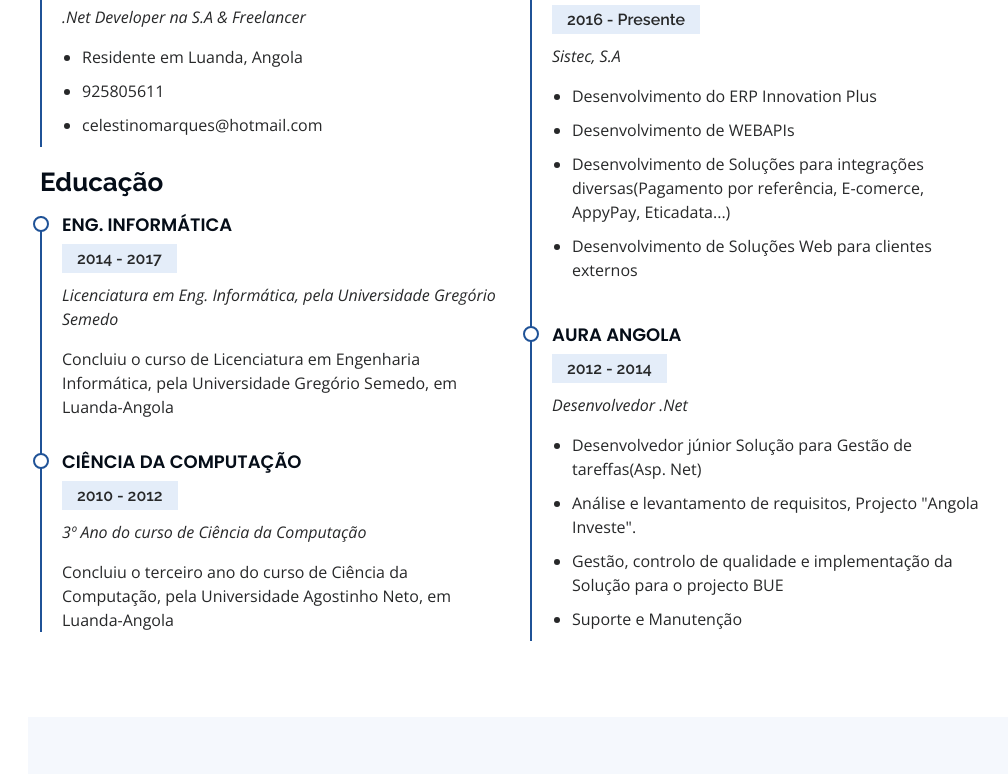
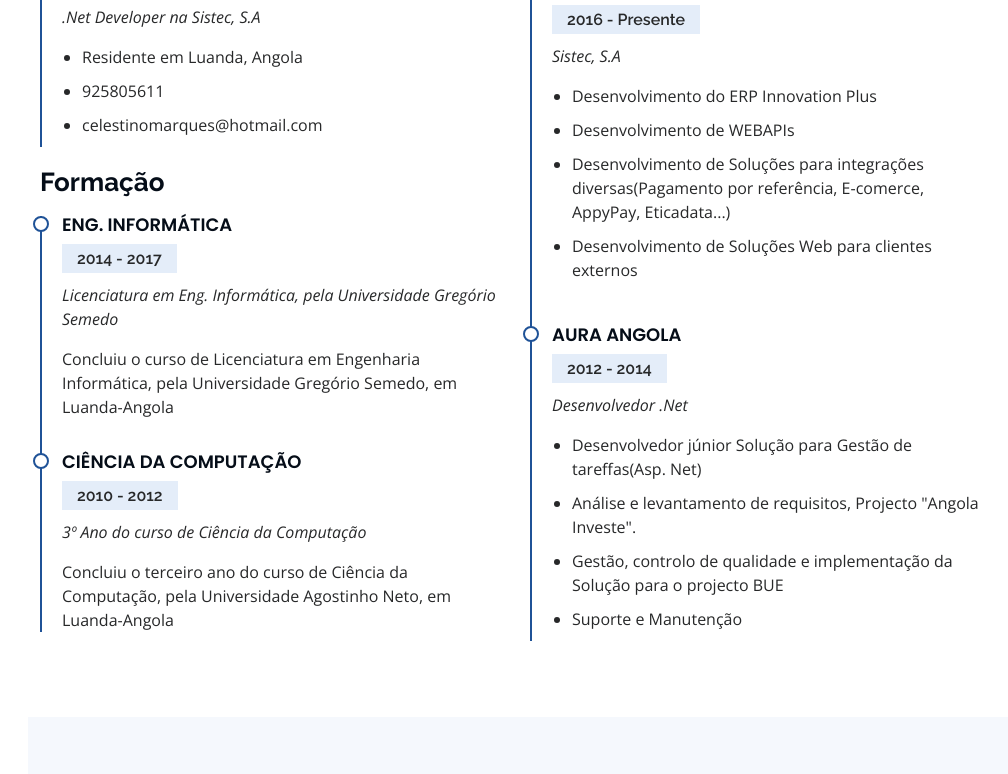
Before and after one commit to Dacassussua/Portfolio, a plain HTML site: page index.html in a window 1280 px wide. Shown: the part 2573-3347 px from the top of the page, without its empty margins (272-1280 px from the left). Drawn offline with nearby package versions, Linux system fonts and the light colour scheme.

Commit message:
Update Index

```diff
--- a/index.html
+++ b/index.html
@@ -276,7 +276,7 @@
             <h3 class="resume-title">Sumário</h3>
             <div class="resume-item pb-0">
               <h4>Celestino Varela</h4>
-              <p><em> .Net Developer na S.A &amp Freelancer</em></p>
+              <p><em> .Net Developer na Sistec, S.A</em></p>
               <ul>
                 <li>Residente em Luanda, Angola</li>
                 <li>925805611</li>
@@ -284,7 +284,7 @@
               </ul>
             </div>
 
-            <h3 class="resume-title">Educação</h3>
+            <h3 class="resume-title">Formação</h3>
             <div class="resume-item">
               <h4>Eng. Informática</h4>
               <h5>2014 - 2017</h5>
```
